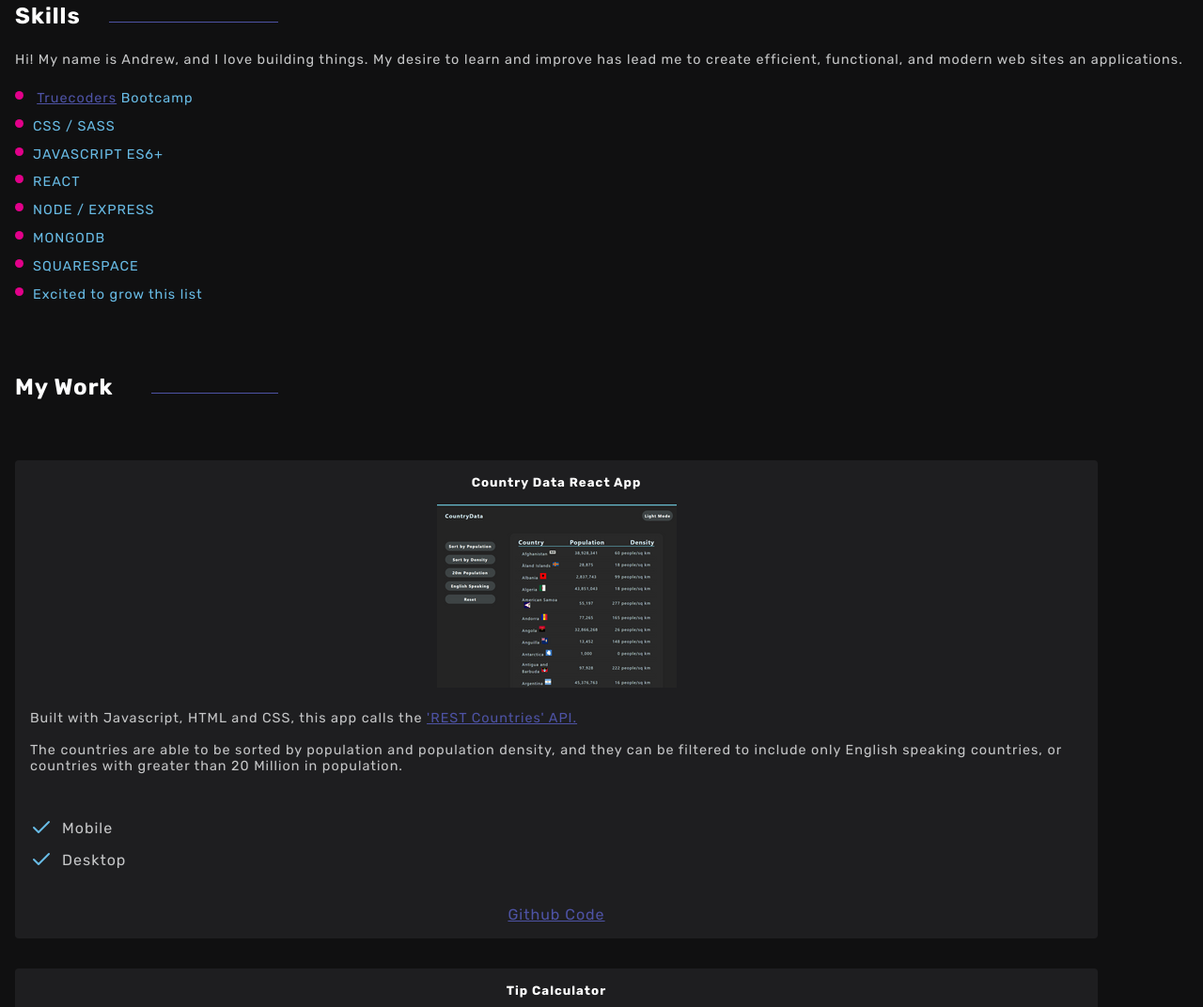
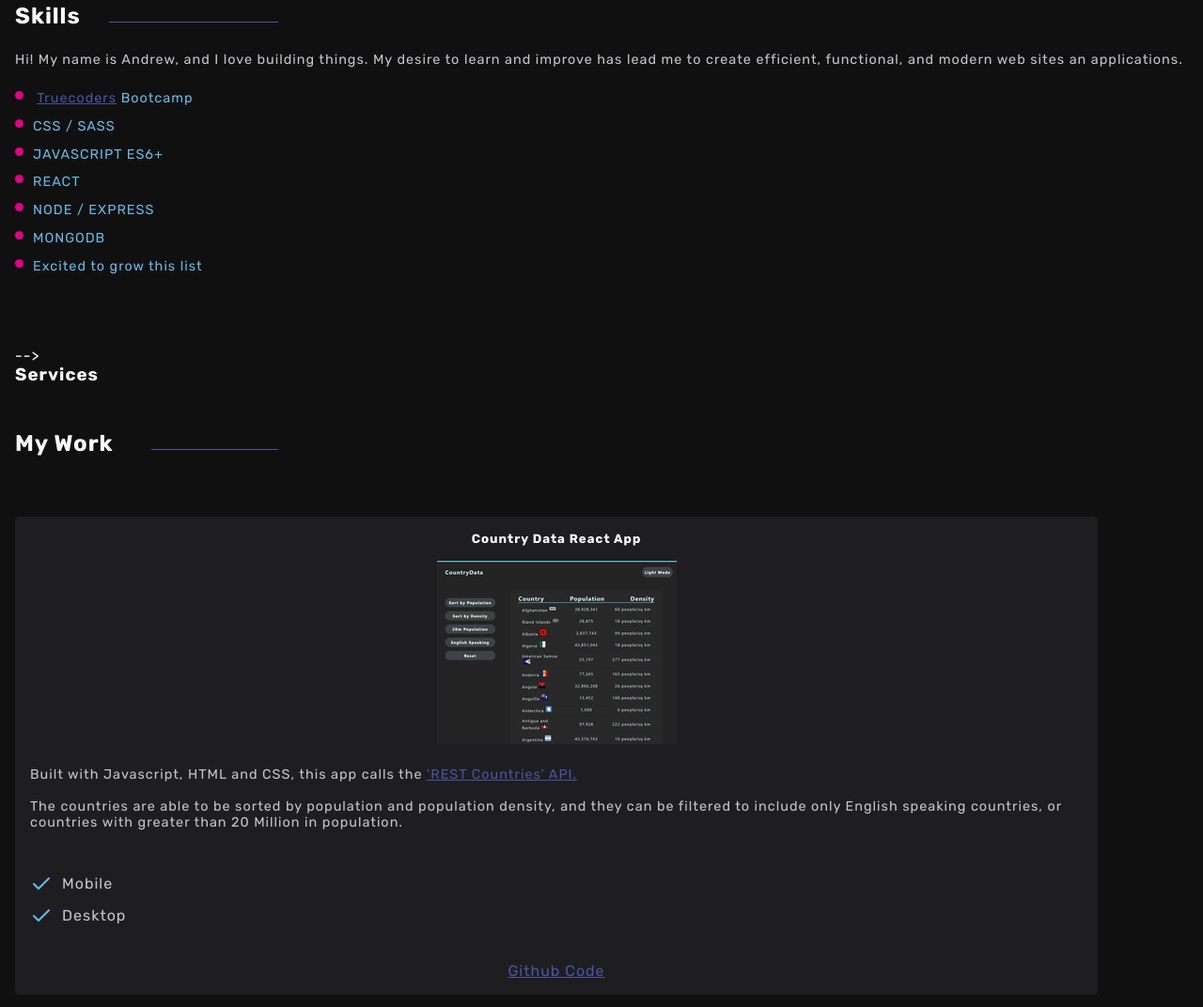
Before and after one commit to AndrewTownsley/andrewTownsleyPortfolio2021, a plain HTML site: page index.html in a window 1280 px wide. Shown: the part 877-1949 px from the top of the page at 94% size. Drawn offline with Linux system fonts and the light colour scheme.

Commit message:
Added services section for pro website info.

```diff
--- a/index.html
+++ b/index.html
@@ -55,19 +55,17 @@
                     <li>REACT</li>
                     <li>NODE / EXPRESS</li>
                     <li>MONGODB</li>
-                    <li>SQUARESPACE</li>
-                    <!-- <li>GATSBY</li> -->
                     <li>Excited to grow this list</li>
                 </ul>
             </div>
         </section>
 
-        <!-------------------------------------------- Services  -->
-        <!-- <section class="services">
+        <!-- ------------------------------------------ Services  --> -->
+        <section class="services">
             <h3>Services</h3>
             <p></p>
-        </section> -->
-        <!-------------------------------------------- Projects  -->
+        </section>
+        <!-- ------------------------------------------ Projects  -->
         <section class="work" id="work">
             <h2>My Work</h2>
             <div class="project-card-container">
```
